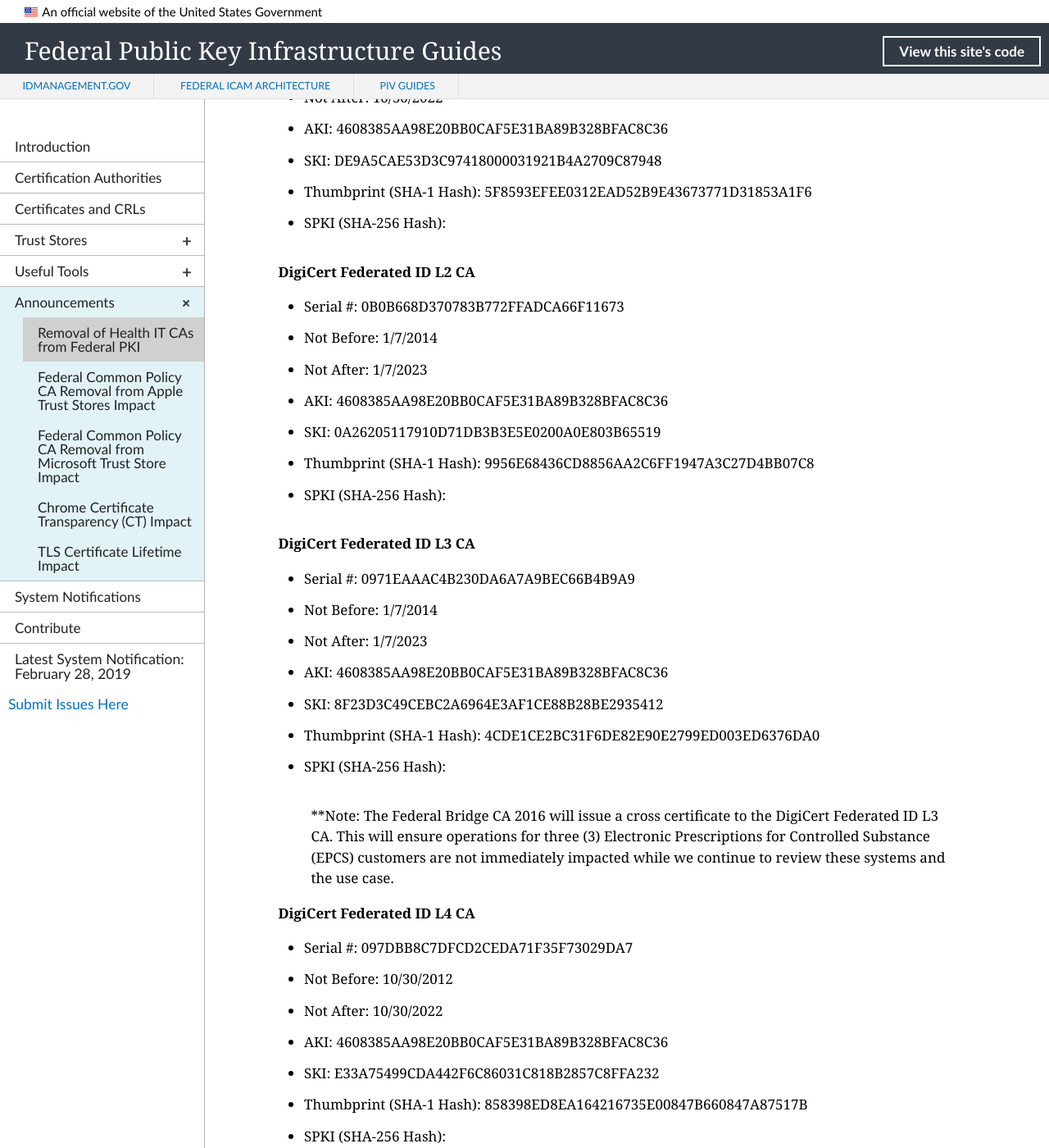
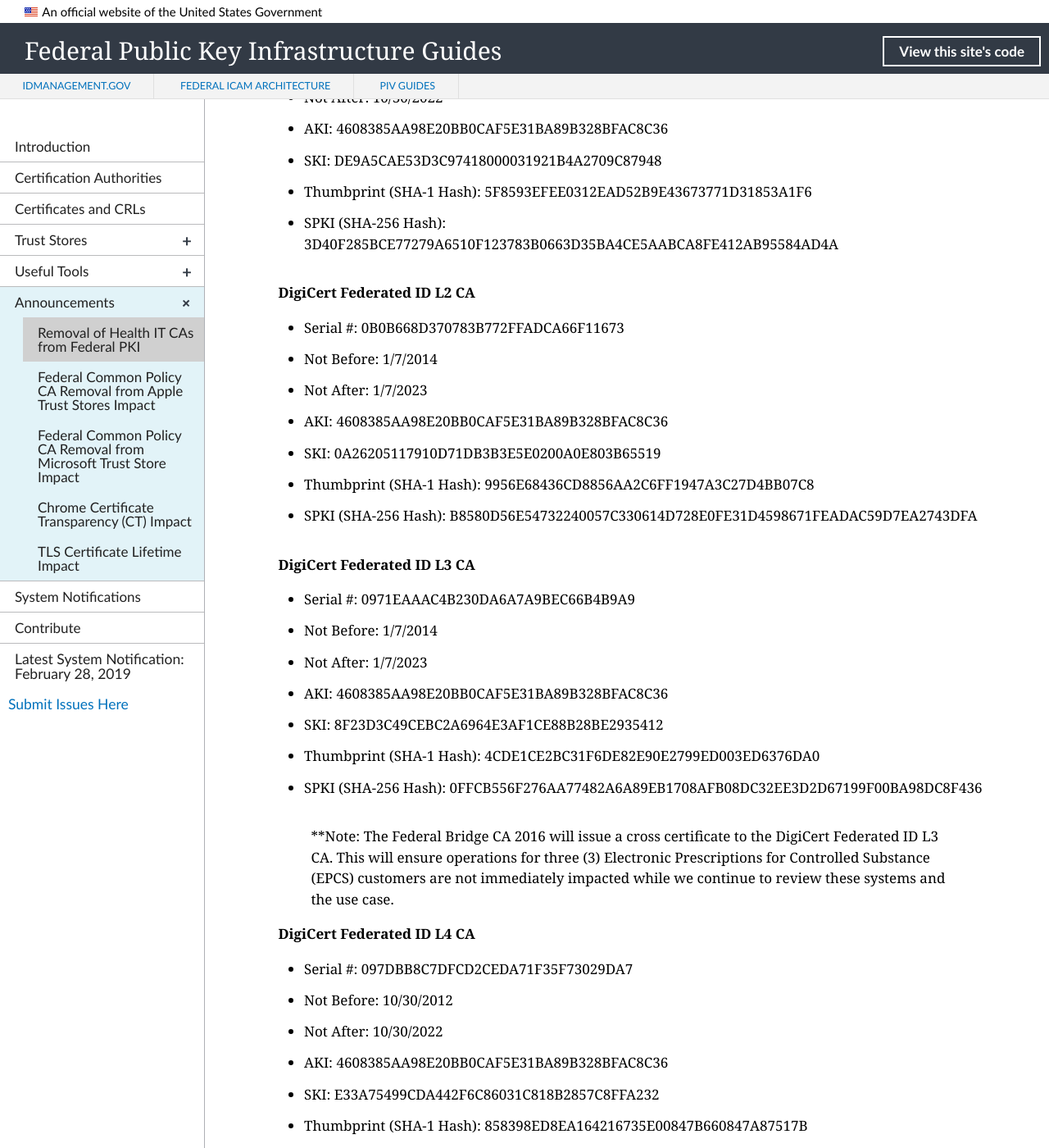
Before and after one commit to GSA/fpki-guides, a Jekyll site: the page built from _announcements/01_health_it_removal.md, in a window 1280 px wide and 1400 px high, scrolled down 4016 px. Shown: the whole window at 82% size. Built offline with Jekyll 4.4.1, drawn with Linux system fonts in a browser that asks for light colours; nearby versions of some CDN libraries; library files that are not in the unit come from our copies; some of the changed text lies outside the part shown.

Commit message:
Update 01_health_it_removal.md

```diff
--- a/_announcements/01_health_it_removal.md
+++ b/_announcements/01_health_it_removal.md
@@ -115,7 +115,7 @@
 -	AKI: 4608385AA98E20BB0CAF5E31BA89B328BFAC8C36
 -	SKI: DE9A5CAE53D3C97418000031921B4A2709C87948
 -	Thumbprint (SHA-1 Hash): 5F8593EFEE0312EAD52B9E43673771D31853A1F6
--	SPKI (SHA-256 Hash):
+-	SPKI (SHA-256 Hash): 3D40F285BCE77279A6510F123783B0663D35BA4CE5AABCA8FE412AB95584AD4A
 
 **DigiCert Federated ID L2 CA**
 -	Serial #: 0B0B668D370783B772FFADCA66F11673
@@ -124,7 +124,7 @@
 -	AKI: 4608385AA98E20BB0CAF5E31BA89B328BFAC8C36
 -	SKI: 0A26205117910D71DB3B3E5E0200A0E803B65519
 -	Thumbprint (SHA-1 Hash): 9956E68436CD8856AA2C6FF1947A3C27D4BB07C8
--	SPKI (SHA-256 Hash):
+-	SPKI (SHA-256 Hash): B8580D56E54732240057C330614D728E0FE31D4598671FEADAC59D7EA2743DFA
 
 **DigiCert Federated ID L3 CA**
 -	Serial #: 0971EAAAC4B230DA6A7A9BEC66B4B9A9
@@ -133,7 +133,7 @@
 -	AKI: 4608385AA98E20BB0CAF5E31BA89B328BFAC8C36
 -	SKI: 8F23D3C49CEBC2A6964E3AF1CE88B28BE2935412
 -	Thumbprint (SHA-1 Hash): 4CDE1CE2BC31F6DE82E90E2799ED003ED6376DA0
--	SPKI (SHA-256 Hash):
+-	SPKI (SHA-256 Hash): 0FFCB556F276AA77482A6A89EB1708AFB08DC32EE3D2D67199F00BA98DC8F436
 
 > **Note: The Federal Bridge CA 2016 will issue a cross certificate to the DigiCert Federated ID L3 CA. This will ensure operations for three (3) Electronic Prescriptions for Controlled Substance (EPCS) customers are not immediately impacted while we continue to review these systems and the use case.
 
```
Also changed, not shown: other parts of _announcements/01_health_it_removal.md (+3 -3 lines).
